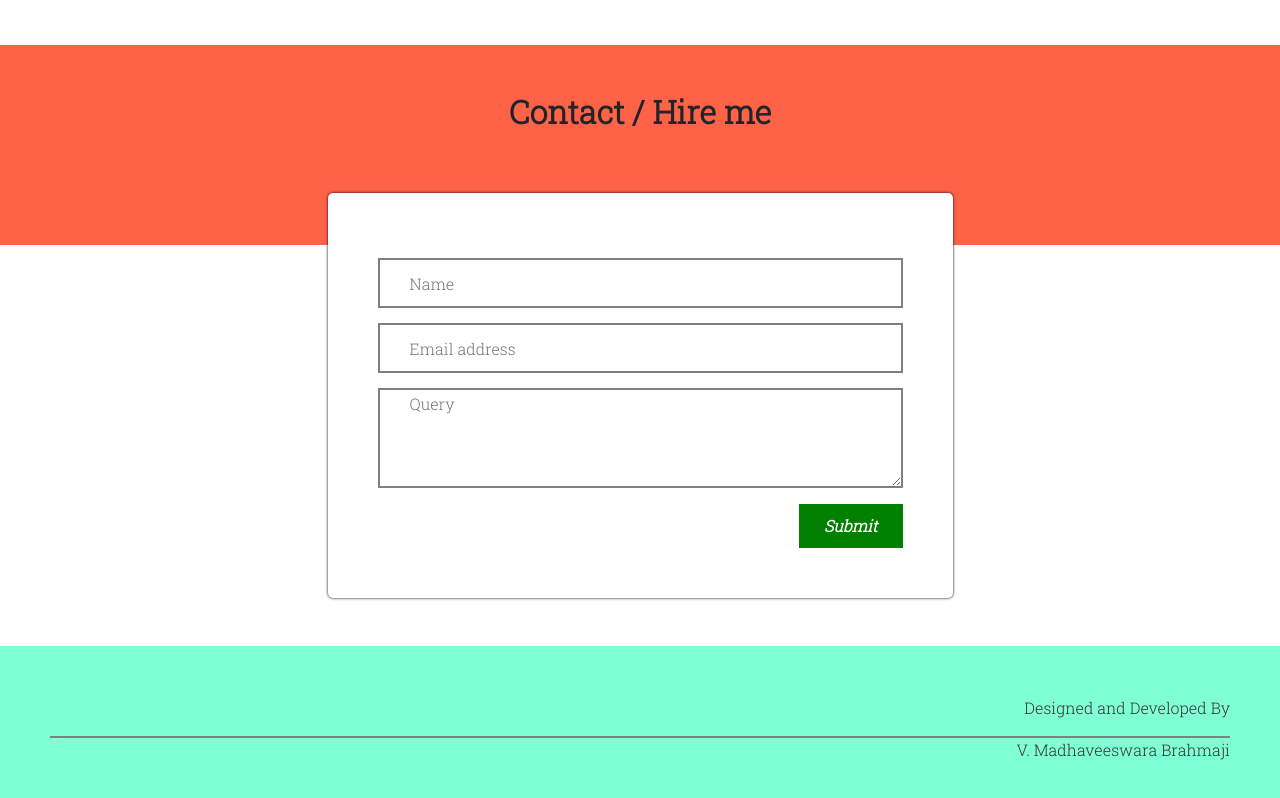
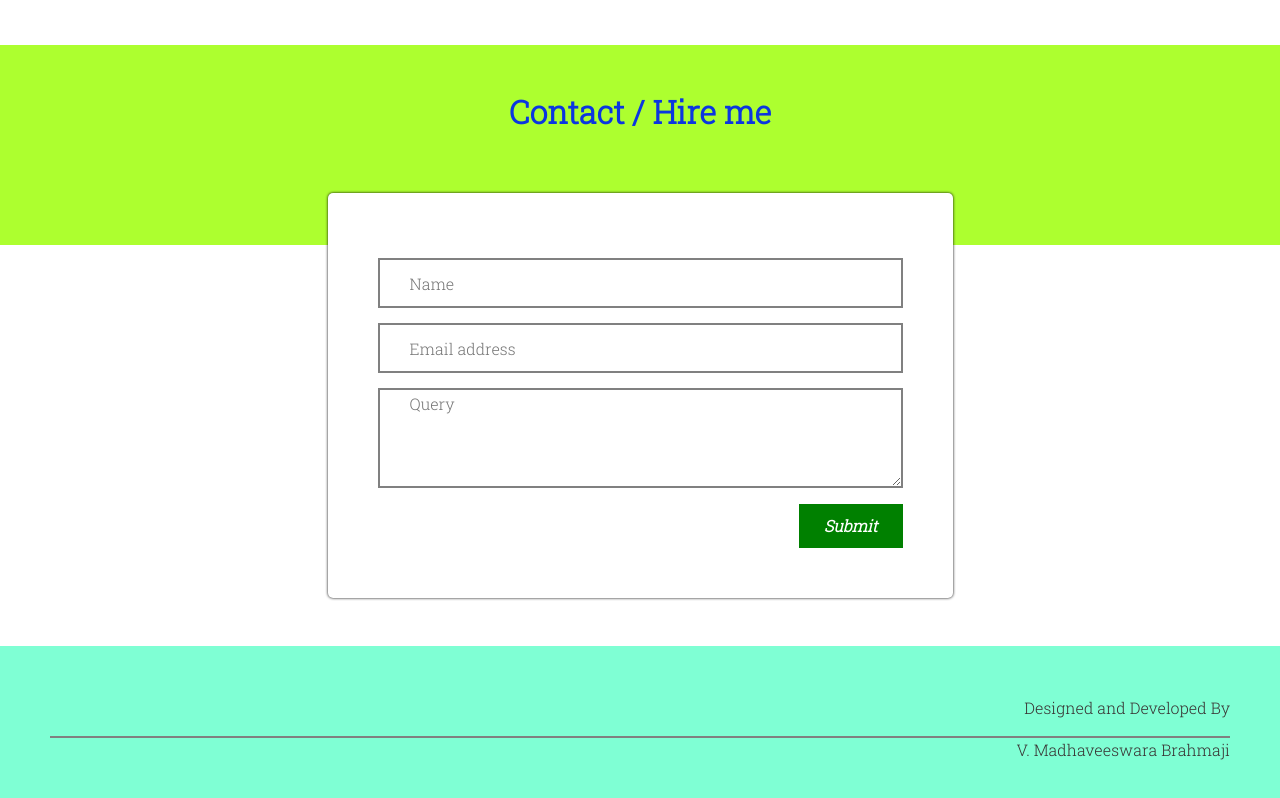
Before and after one commit to Madhaveeswara/b36we-portfolio-project, a plain HTML site: page index.html in a window 1280 px wide. Shown: the part 2235-3033 px from the top of the page. Drawn offline with nearby package versions, Linux system fonts and the light colour scheme; no server answers.

Commit message:
color change for contact us text

```diff
--- a/stylesheets/contact-us.css
+++ b/stylesheets/contact-us.css
@@ -1,6 +1,7 @@
 .contact-box {
     height: 200px;
-    background-color: tomato;
+    background-color: #adff2f;
+    color: #0b36e0;
 }
 
 .contact-form {
```
